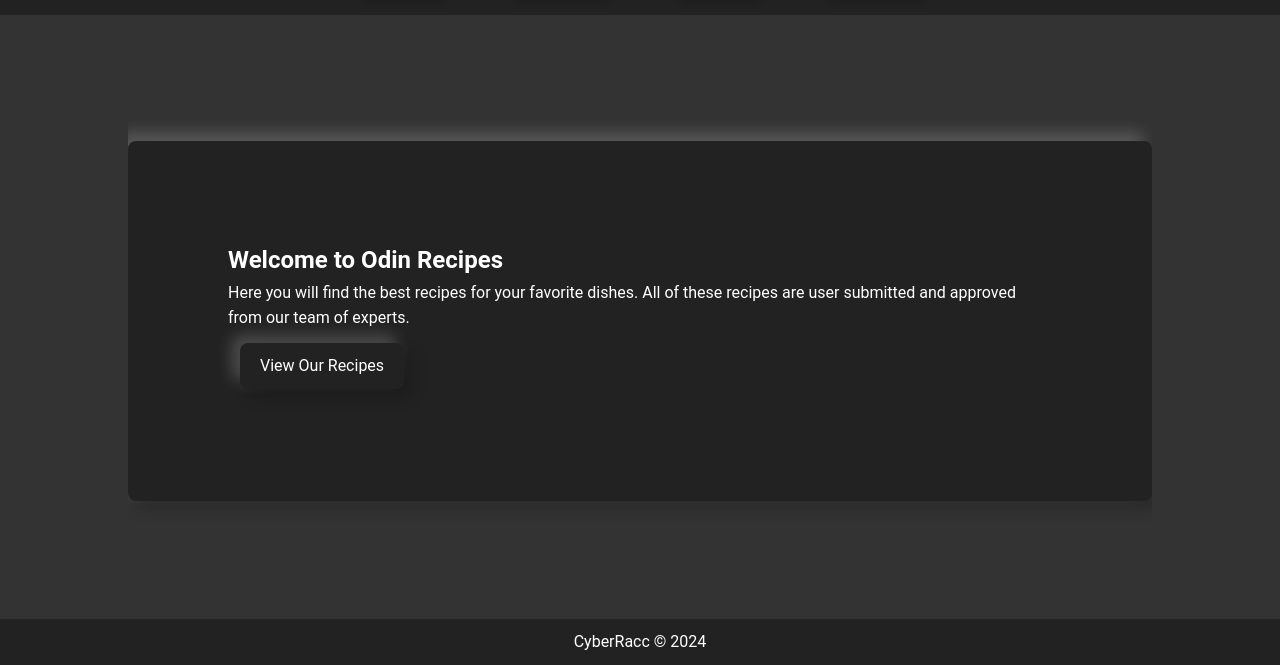
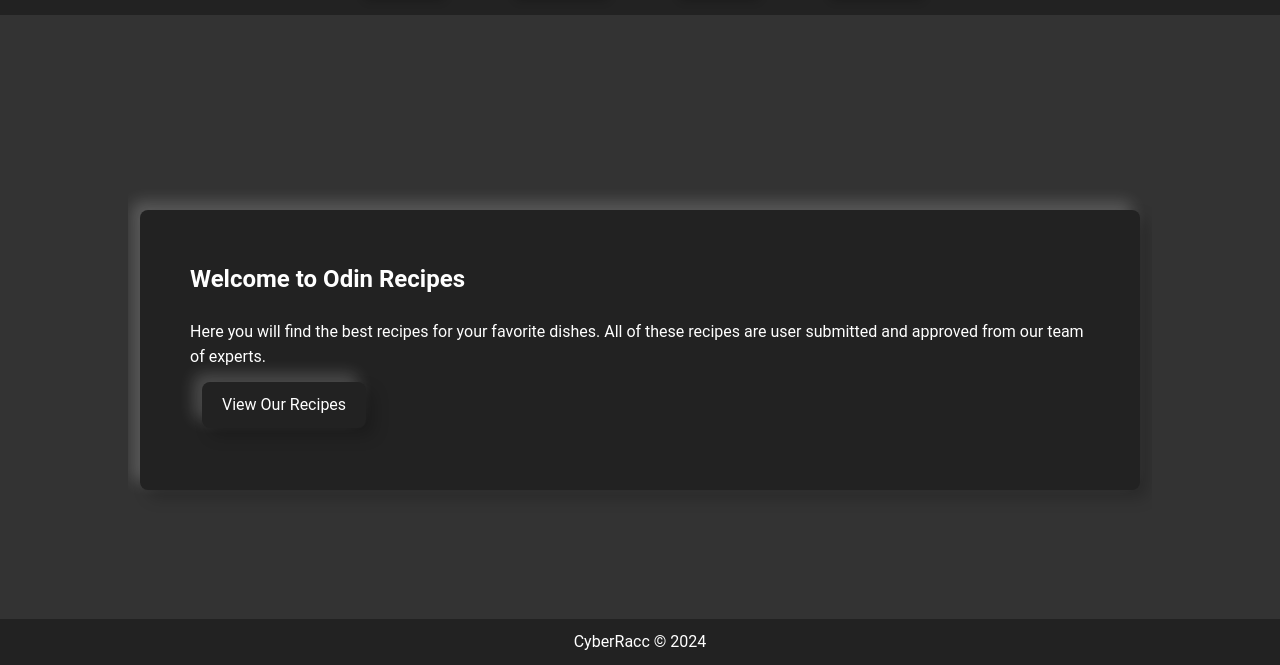
Before and after one commit to CyberRacc/odin-recipes-2, a plain HTML site: page index.html in a window 1280 px wide. Shown: the part 135-800 px from the top of the page. Drawn offline with Linux system fonts and the light colour scheme.

Commit message:
fixed up padding issues causing obscuring of certain elements

```diff
--- a/css/styles.css
+++ b/css/styles.css
@@ -16,6 +16,8 @@ body {
     display: flex;
     flex-direction: column; /* Added */
     min-height: 100vh; /* Added */
+    padding-bottom: 50px; /* Add this, equal to the height of the footer */
+
 }
 
 header {
@@ -55,7 +57,7 @@ a:hover {
 }
 
 
-header a:active {
+a:active {
     box-shadow: inset 2px 2px 4px rgba(0, 0, 0, 0.2), inset -2px -2px 4px rgba(255, 255, 255, 0.2);
 }
 
@@ -73,15 +75,15 @@ nav ul li {
     padding: 0 20px 0 20px;
 }
 
-/* Container */
 #content {
-    flex-grow: 1; /* Added */
+    padding-top: 150px; /* Add this, equal to the height of the header */
+    padding-bottom: 10px; /* Add this, equal to the height of the footer */
+    flex-grow: 1;
     display: flex;
     justify-content: center;
     align-items: center;
     width: 80%;
     margin: 0 auto;
-    margin-top: 32px;
     overflow: scroll;
     flex-direction: column;
 }
@@ -95,13 +97,27 @@ nav ul li {
     box-shadow: 8px 8px 16px rgba(0, 0, 0, 0.2), -8px -8px 16px rgba(255, 255, 255, 0.2);
 }
 
-#welcome, #about {
+#contact, #contact-form {
     background: #222;
     color: #fff;
     padding: 100px;
     margin: 20px 0;
     border-radius: 8px;
     box-shadow: 8px 8px 16px rgba(0, 0, 0, 0.2), -8px -8px 16px rgba(255, 255, 255, 0.2);
+}
+
+#welcome, #about {
+    background: #222;
+    color: #fff;
+    padding: 50px;
+    margin: 20px 0;
+    border-radius: 8px;
+    box-shadow: 8px 8px 16px rgba(0, 0, 0, 0.2), -8px -8px 16px rgba(255, 255, 255, 0.2);
+    width: 1000px;
+}
+
+#welcome h2, #about h2 {
+    margin-bottom: 20px;
 }
 
 #welcome a {
@@ -139,6 +155,13 @@ nav ul li {
     transition: box-shadow 0.3s ease;
     width: calc(200px + 80px); /* Keep this as is */
     box-sizing: border-box; /* Add this to include padding and border in the element's total width */
+    display: flex;
+    flex-direction: column;
+}
+
+.recipe-card a {
+    margin-top: auto;
+    align-self: flex-end;
 }
 
 .recipe-card:hover {
```
